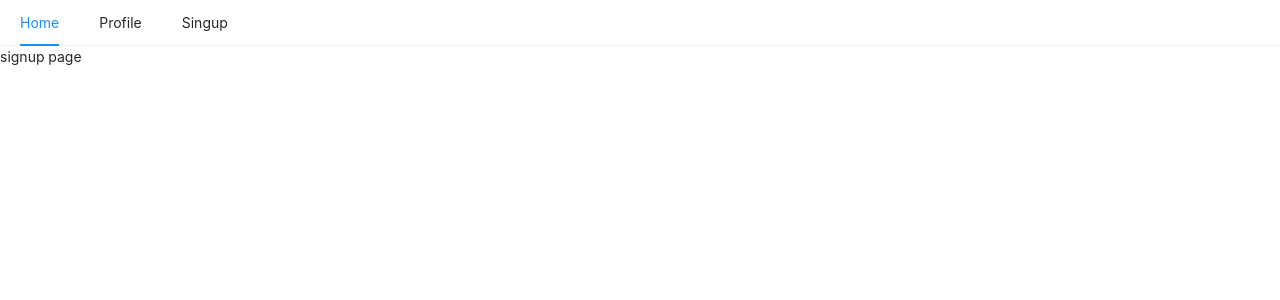
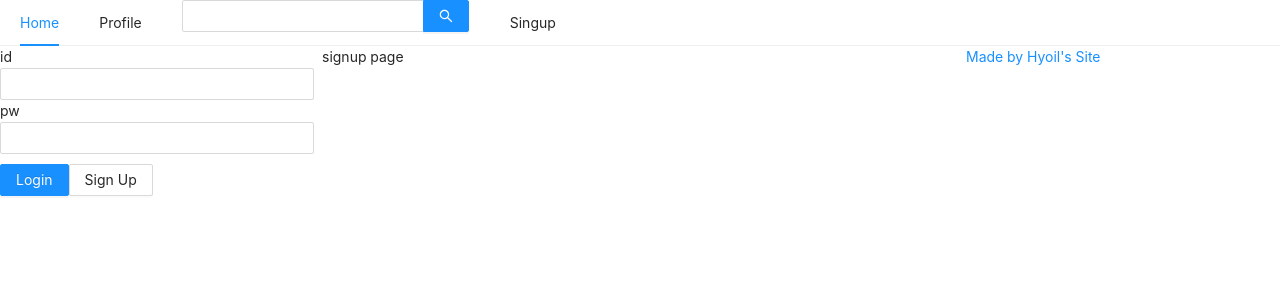
Before and after one commit to hyoilll/nodeBird, a Next.js app in the folder front/: page /signup in a window 1280 px wide. Shown: the top 300 px of the page. Built offline with nearby package versions, Linux system fonts and the light colour scheme.

Commit message:
reponsed screen & LoginForm & styled-components

```diff
--- a/front/components/AppLayout.js
+++ b/front/components/AppLayout.js
@@ -1,8 +1,19 @@
+import React, { useState } from "react";
 import PropTypes from "prop-types";
 import Link from "next/link";
-import { Menu } from "antd";
+import { Menu, Input, Row, Col } from "antd";
+import styled from "styled-components";
+
+import UserProfile from "./UseProfile";
+import LoginForm from "./LoginForm";
+
+const SearchInput = styled(Input.Search)`
+  vertical-align: "middle";
+`;
 
 const AppLayout = ({ children }) => {
+  const [isLoggedIn, setIsLoggedIn] = useState(false);
+
   return (
     <div>
       <Menu mode="horizontal">
@@ -17,12 +28,31 @@ const AppLayout = ({ children }) => {
           </Link>
         </Menu.Item>
         <Menu.Item>
+          <SearchInput enterButton></SearchInput>
+        </Menu.Item>
+        <Menu.Item>
           <Link href="/signup">
             <a>Singup</a>
           </Link>
         </Menu.Item>
       </Menu>
-      {children}
+      <Row gutter={8}>
+        <Col xs={24} md={6}>
+          {isLoggedIn ? <UserProfile /> : <LoginForm />}
+        </Col>
+        <Col xs={24} md={12}>
+          {children}
+        </Col>
+        <Col xs={24} md={6}>
+          <a
+            href="https://nervous-snyder-dda352.netlify.app/"
+            target="_blank"
+            rel="noreferrer noopener"
+          >
+            Made by Hyoil's Site
+          </a>
+        </Col>
+      </Row>
     </div>
   );
 };
--- /dev/null
+++ b/front/components/LoginForm.js
@@ -0,0 +1,55 @@
+import React, { useCallback, useState } from "react";
+import { Form, Input, Button } from "antd";
+import Link from "next/link";
+import styled from "styled-components";
+
+const ButtonWrapper = styled.div`
+  margin-top: 10px;
+`;
+
+const LoginForm = () => {
+  const [id, setId] = useState("");
+  const [pw, setPw] = useState("");
+
+  //   component의 props로 넘겨주는 callback은 useCallback을 사용 => 최적화
+  //   해당 컴포넌트가 랜더링되더라고 그 함수가 의존하는 값들이 바뀌지 않는 한 기존함수를 계속해서 반환
+  const onChangeId = useCallback((e) => {
+    setId(e.target.value);
+  }, []);
+
+  const onChangePw = useCallback((e) => {
+    setPw(e.target.value);
+  }, []);
+
+  return (
+    <Form>
+      <div>
+        <label htmlFor="user-id">id</label>
+        <Input name="user-id" value={id} onChange={onChangeId} require />
+      </div>
+      <div>
+        <label htmlFor="user-pw">pw</label>
+        <Input
+          name="user-pw"
+          type="password"
+          value={pw}
+          onChange={onChangePw}
+          require
+        />
+      </div>
+      <ButtonWrapper>
+        <Button type="primary" htmlType="submit" loading={false}>
+          Login
+        </Button>
+        <Link href="/signup">
+          <a>
+            <Button>Sign Up</Button>
+          </a>
+        </Link>
+      </ButtonWrapper>
+      <div></div>
+    </Form>
+  );
+};
+
+export default LoginForm;
--- /dev/null
+++ b/front/components/UseProfile.js
@@ -0,0 +1,3 @@
+const UserProfile = () => {};
+
+export default UserProfile;
```
